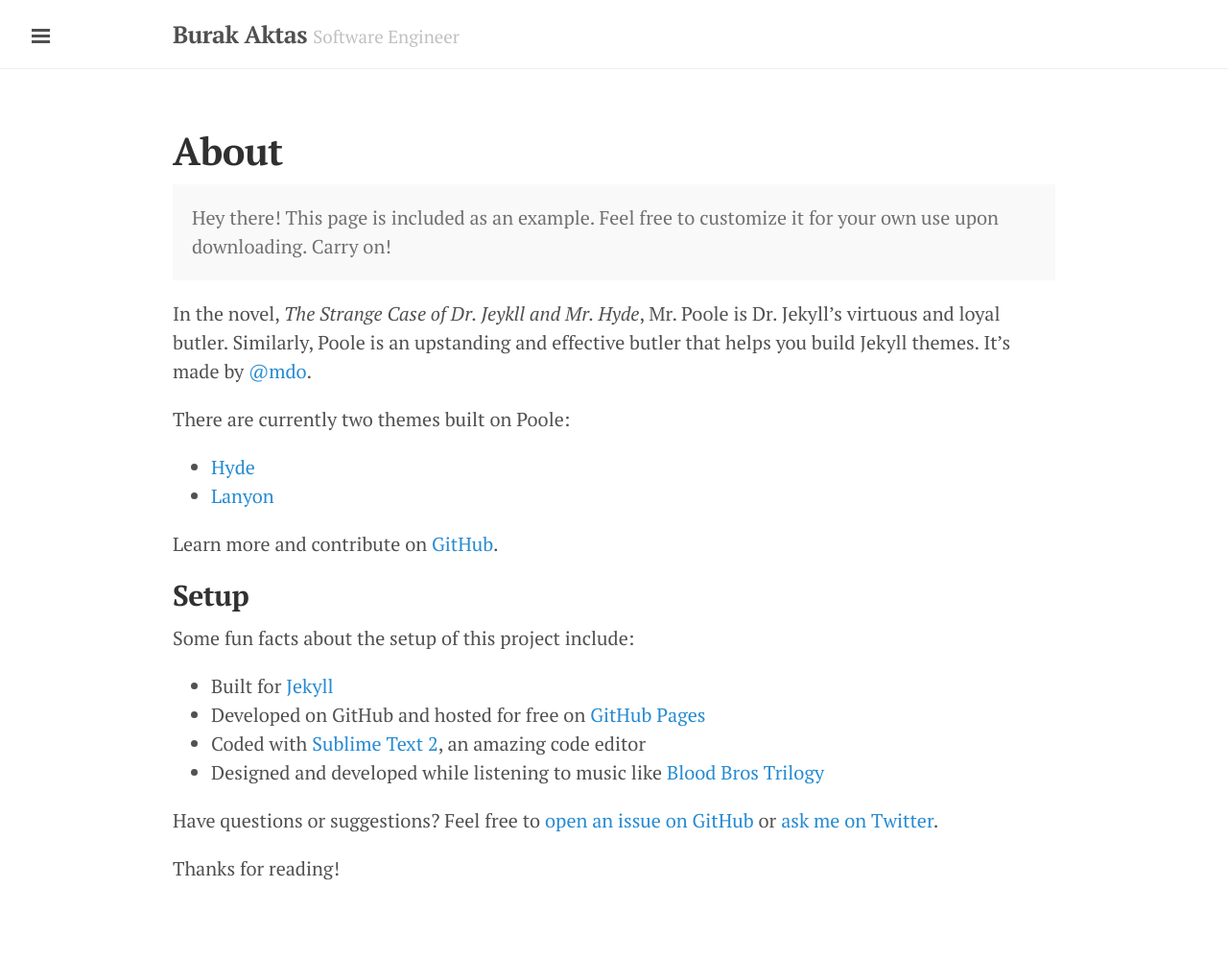
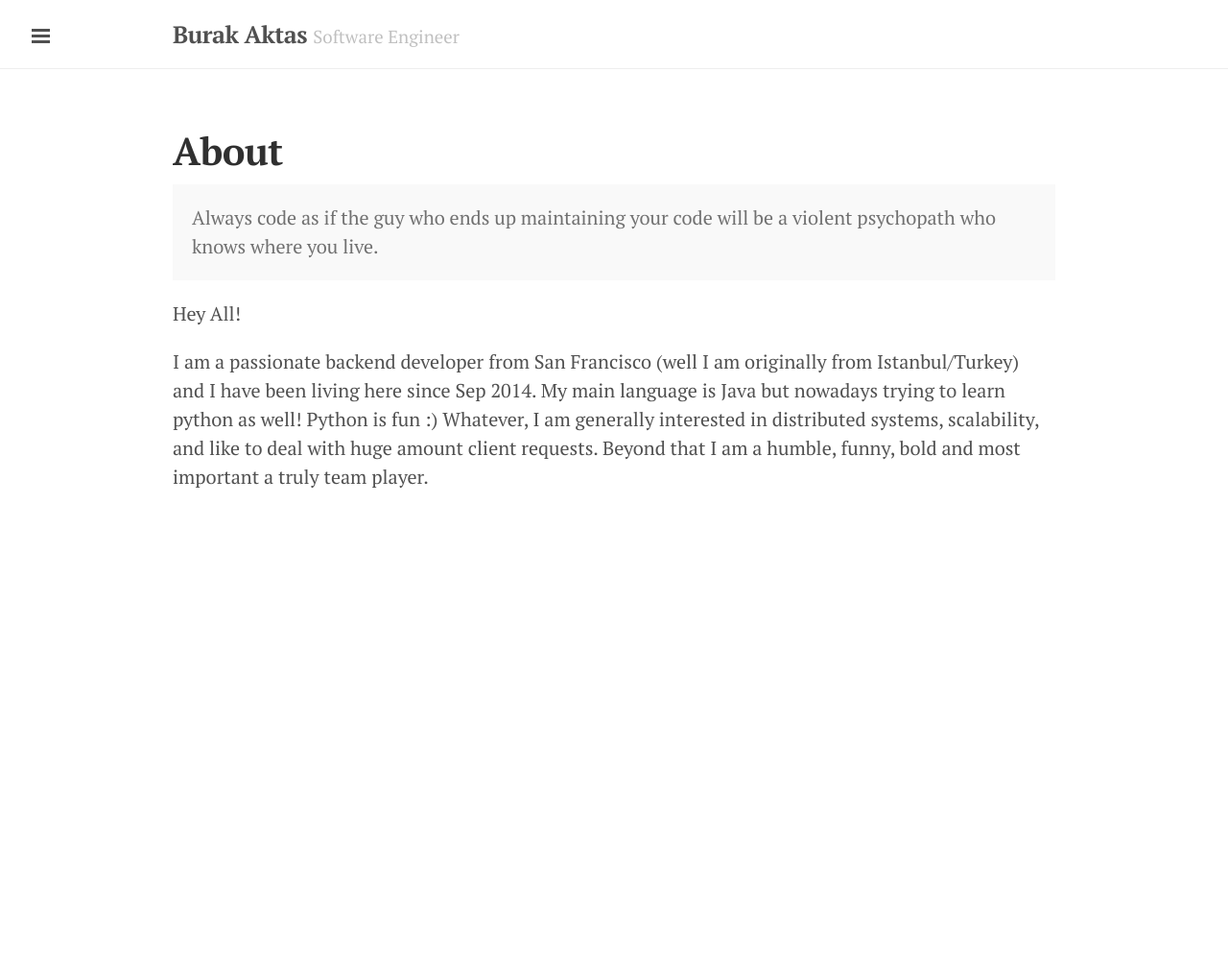
Before and after one commit to flexelem/flexelem.github.io, a Jekyll site: the page built from about.md, in a window 1280 px wide. Shown: the whole page at 96% size. Built offline with Jekyll 4.4.1, drawn with Linux system fonts in a browser that asks for light colours; nearby versions of some CDN libraries; Markdown is read by kramdown in place of the engine named in the settings; after the commit the page ends 900 px from its top, so only the background shows below that.

Commit message:
updated about.md

```diff
--- a/about.md
+++ b/about.md
@@ -4,27 +4,9 @@ title: About
 ---
 
 <p class="message">
-  Hey there! This page is included as an example. Feel free to customize it for your own use upon downloading. Carry on!
+  Always code as if the guy who ends up maintaining your code will be a violent psychopath who knows where you live.
 </p>
 
-In the novel, *The Strange Case of Dr. Jeykll and Mr. Hyde*, Mr. Poole is Dr. Jekyll's virtuous and loyal butler. Similarly, Poole is an upstanding and effective butler that helps you build Jekyll themes. It's made by [@mdo](https://twitter.com/mdo).
+Hey All!
 
-There are currently two themes built on Poole:
-
-* [Hyde](http://hyde.getpoole.com)
-* [Lanyon](http://lanyon.getpoole.com)
-
-Learn more and contribute on [GitHub](https://github.com/poole).
-
-## Setup
-
-Some fun facts about the setup of this project include:
-
-* Built for [Jekyll](http://jekyllrb.com)
-* Developed on GitHub and hosted for free on [GitHub Pages](https://pages.github.com)
-* Coded with [Sublime Text 2](http://sublimetext.com), an amazing code editor
-* Designed and developed while listening to music like [Blood Bros Trilogy](https://soundcloud.com/maddecent/sets/blood-bros-series)
-
-Have questions or suggestions? Feel free to [open an issue on GitHub](https://github.com/poole/issues/new) or [ask me on Twitter](https://twitter.com/mdo).
-
-Thanks for reading!
+I am a passionate backend developer from San Francisco (well I am originally from Istanbul/Turkey) and I have been living here since Sep 2014. My main language is Java but nowadays trying to learn python as well! Python is fun :) Whatever, I am generally interested in distributed systems, scalability, and like to deal with huge amount client requests. Beyond that I am a humble, funny, bold and most important a truly team player.
```
